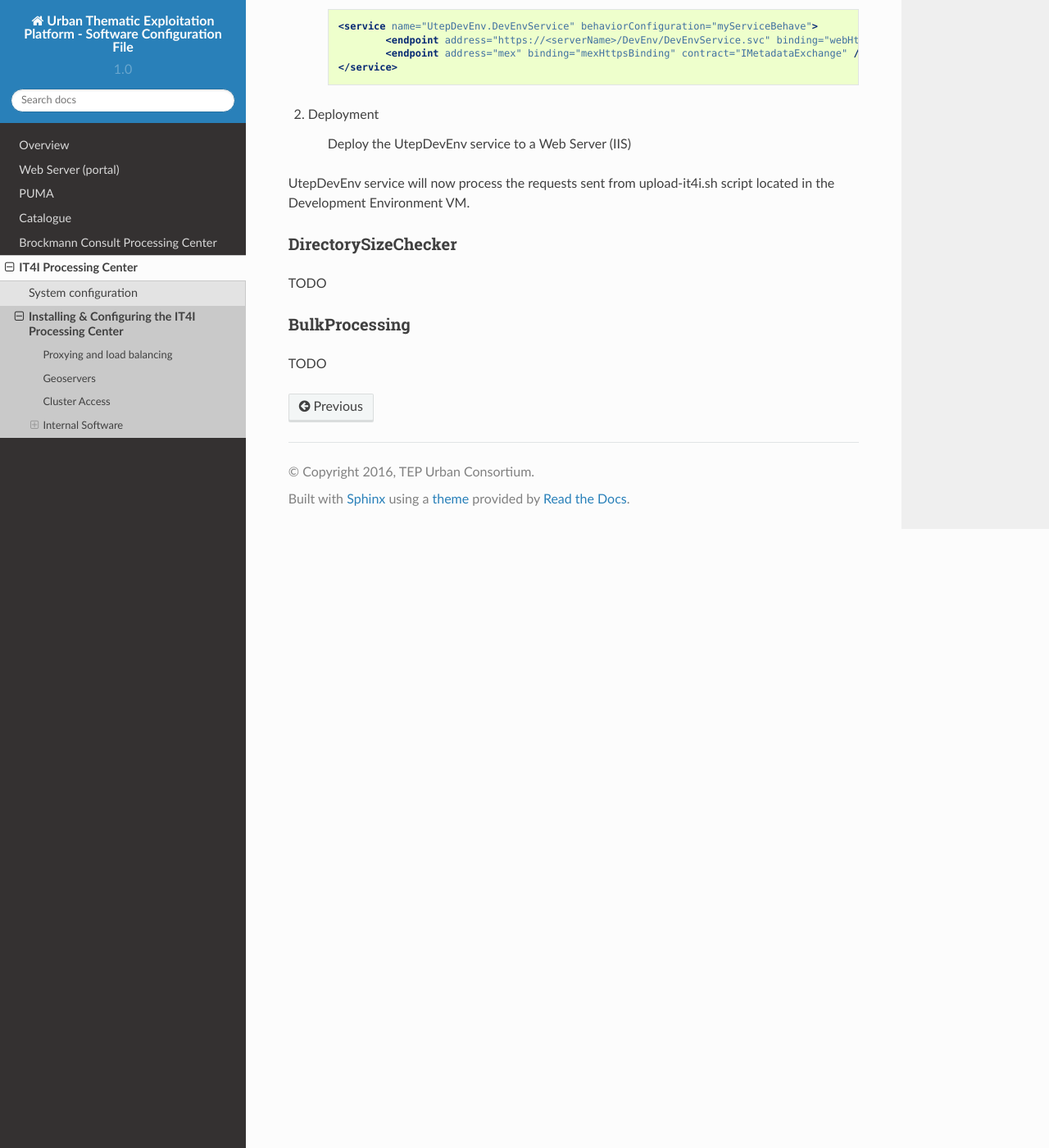
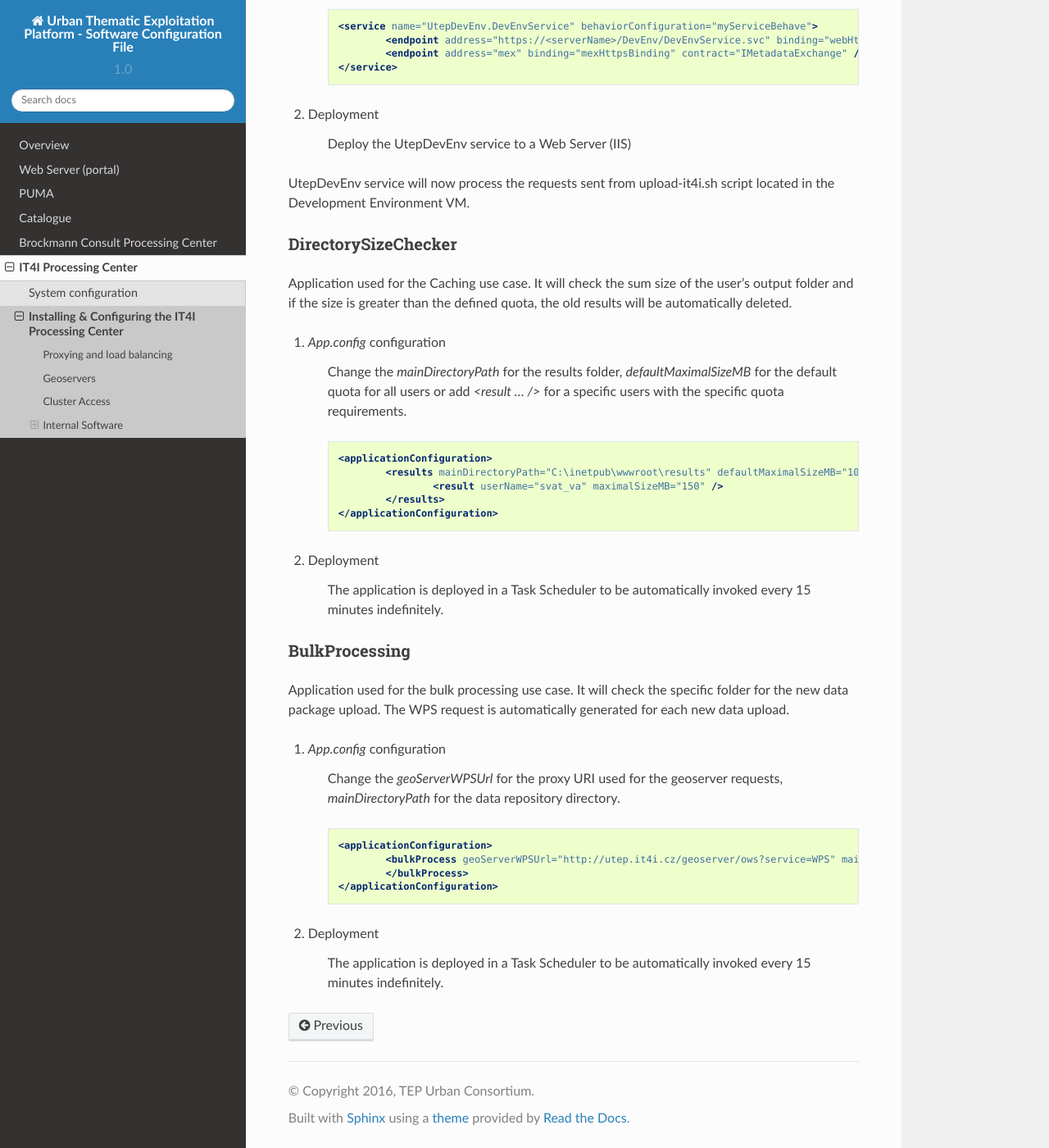
Before and after one commit to urban-tep/DDF-SCF, a Sphinx documentation site: the page built from source/it4ipc/install/index.rst, in a window 1280 px wide and 1400 px high, scrolled down 1769 px. Shown: the whole window at 82% size. Built offline with Sphinx 7.4.7 and the Read the Docs theme 2.0.0, drawn with Linux system fonts in a browser that asks for light colours; pages that are not in the unit, such as notebooks, are missing from menus.

Commit message:
dorectorysizechecker and bulkprocessing desc

```diff
--- a/source/it4ipc/install/index.rst
+++ b/source/it4ipc/install/index.rst
@@ -83,9 +83,40 @@ UtepDevEnv service will now process the requests sent from upload-it4i.sh script
 DirectorySizeChecker
 --------------------
 
-TODO
+Application used for the Caching use case. It will check the sum size of the user's output folder and if the size is greater than the defined quota, the old results will be automatically deleted.
+
+1. *App.config* configuration
+
+	Change the *mainDirectoryPath* for the results folder, *defaultMaximalSizeMB* for the default quota for all users or add *<result ... />* for a specific users with the specific quota requirements.
+
+	.. code-block:: xml
+
+		<applicationConfiguration>
+			<results mainDirectoryPath="C:\inetpub\wwwroot\results" defaultMaximalSizeMB="100">
+				<result userName="svat_va" maximalSizeMB="150" />
+			</results>
+		</applicationConfiguration>
+
+2. Deployment
+
+	The application is deployed in a Task Scheduler to be automatically invoked every 15 minutes indefinitely.
 
 BulkProcessing
 --------------
 
-TODO
+Application used for the bulk processing use case. It will check the specific folder for the new data package upload. The WPS request is automatically generated for each new data upload.
+
+1. *App.config* configuration
+
+	Change the *geoServerWPSUrl* for the proxy URI used for the geoserver requests, *mainDirectoryPath* for the data repository directory.
+
+	.. code-block:: xml
+
+		<applicationConfiguration>
+			<bulkProcess geoServerWPSUrl="http://utep.it4i.cz/geoserver/ows?service=WPS" mainDirectoryPath="C:\UtepApps\BulkProcessingRepository" modifiedDateMinutes="5">
+			</bulkProcess>
+		</applicationConfiguration>
+
+2. Deployment
+
+	The application is deployed in a Task Scheduler to be automatically invoked every 15 minutes indefinitely.
```
